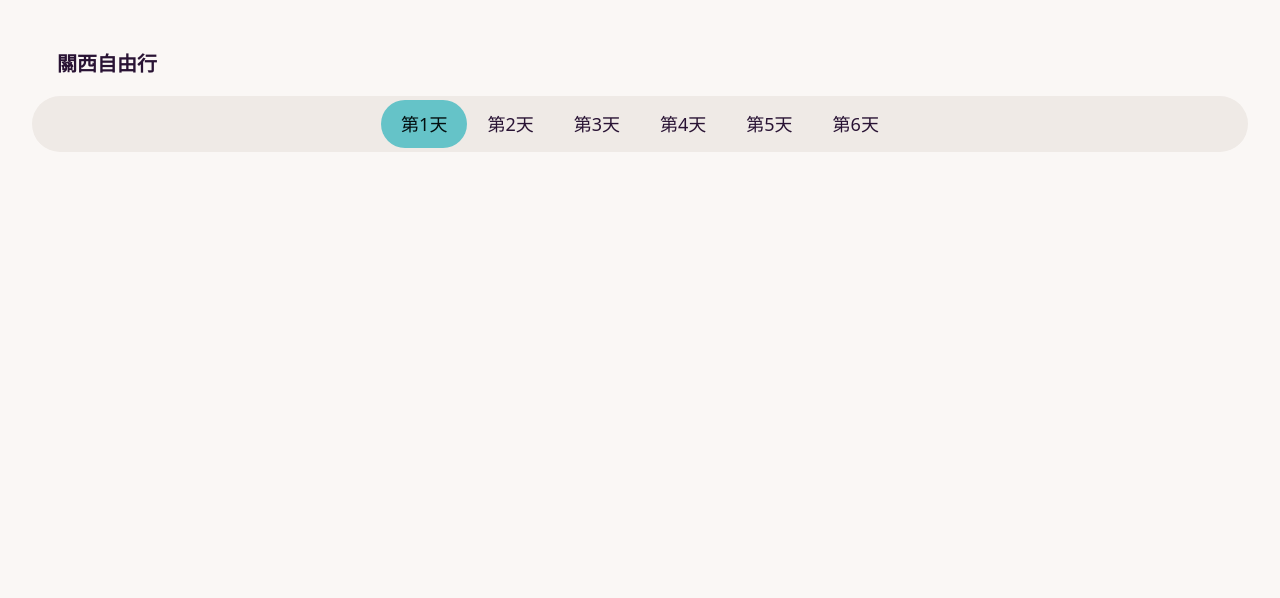
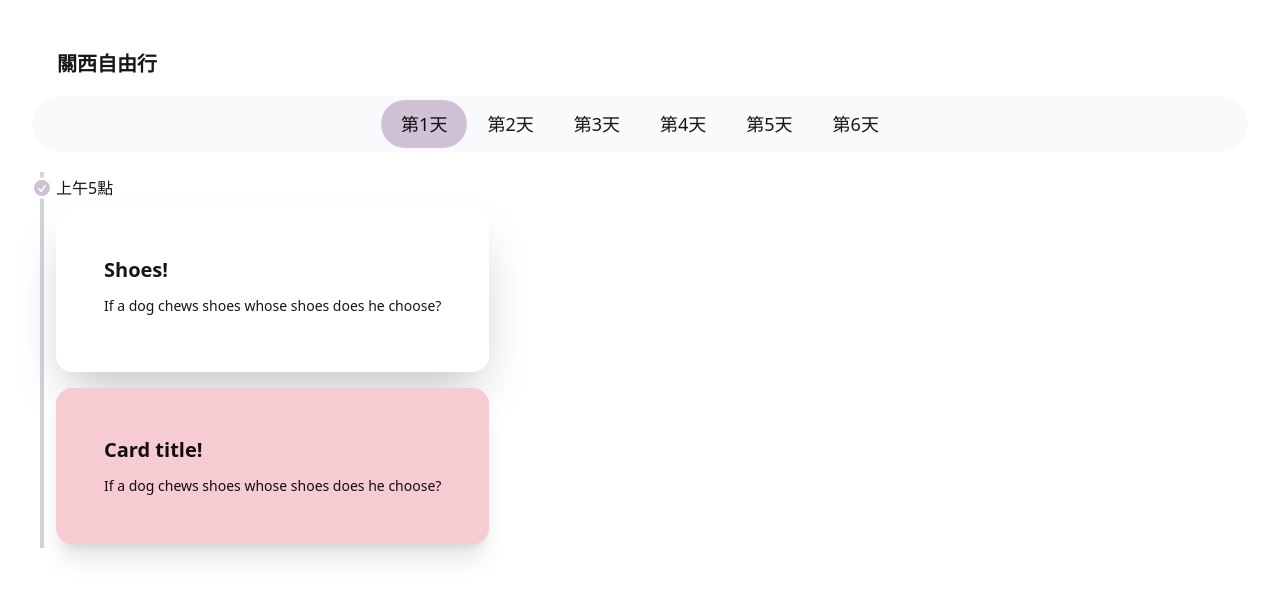
Before and after one commit to wintersprouter/kyoto-osaka-tour, a React (Vite) app: page / in a window 1280 px wide. Shown: the top 598 px of the page. Built offline with nearby package versions, Linux system fonts and the light colour scheme.

Commit message:
Add timeline section to App.jsx and update Tailwind config

```diff
--- a/src/App.jsx
+++ b/src/App.jsx
@@ -34,6 +34,49 @@ function App() {
         selectedDay={selectedDay}
         setSelectedDay={setSelectedDay}
       />
+      <section className='my-5 '>
+        <ul className='timeline timeline-vertical timeline-compact'>
+          <li>
+            <hr />
+            <div className='timeline-start'>上午5點</div>
+            <div className='timeline-middle'>
+              <svg
+                xmlns='http://www.w3.org/2000/svg'
+                viewBox='0 0 20 20'
+                fill='currentColor'
+                className='w-5 h-5 text-primary'
+              >
+                <path
+                  fillRule='evenodd'
+                  d='M10 18a8 8 0 100-16 8 8 0 000 16zm3.857-9.809a.75.75 0 00-1.214-.882l-3.483 4.79-1.88-1.88a.75.75 0 10-1.06 1.061l2.5 2.5a.75.75 0 001.137-.089l4-5.5z'
+                  clipRule='evenodd'
+                />
+              </svg>
+            </div>
+            <div className='timeline-end'>
+              <div className='container flex flex-col gap-4'>
+                <div className='card card-compact bg-base-100 shadow-2xl'>
+                  <div className='card-body'>
+                    <h2 className='card-title'>Shoes!</h2>
+                    <p>If a dog chews shoes whose shoes does he choose?</p>
+                    <div className='card-actions justify-end'></div>
+                  </div>
+                </div>
+                <div
+                  className='card card-compact bg-secondary
+                text-primary-content shadow-xl'
+                >
+                  <div className='card-body'>
+                    <h2 className='card-title'>Card title!</h2>
+                    <p>If a dog chews shoes whose shoes does he choose?</p>
+                  </div>
+                </div>
+              </div>
+            </div>
+            <hr />
+          </li>
+        </ul>
+      </section>
     </>
   );
 }
--- a/tailwind.config.js
+++ b/tailwind.config.js
@@ -2,7 +2,7 @@
 module.exports = {
   content: ["./src/**/*.{js,ts,jsx,tsx}"],
   daisyui: {
-    themes: ["cupcake", "night"],
+    themes: ["pastel", "night"],
   },
   // eslint-disable-next-line no-undef
   plugins: [require("daisyui")],
```
